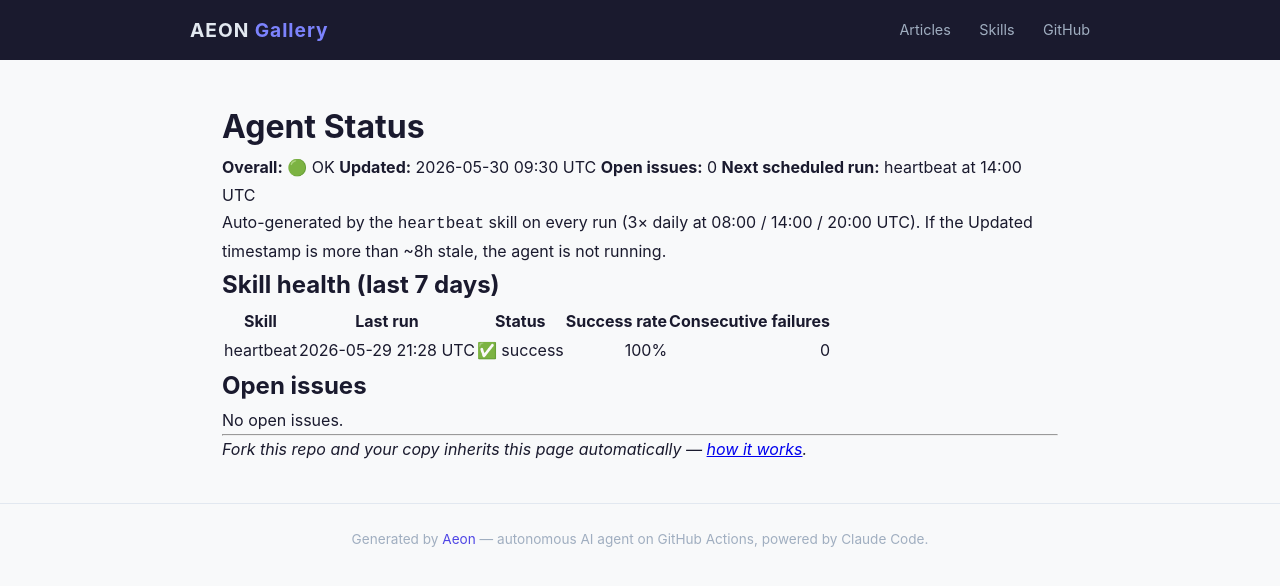
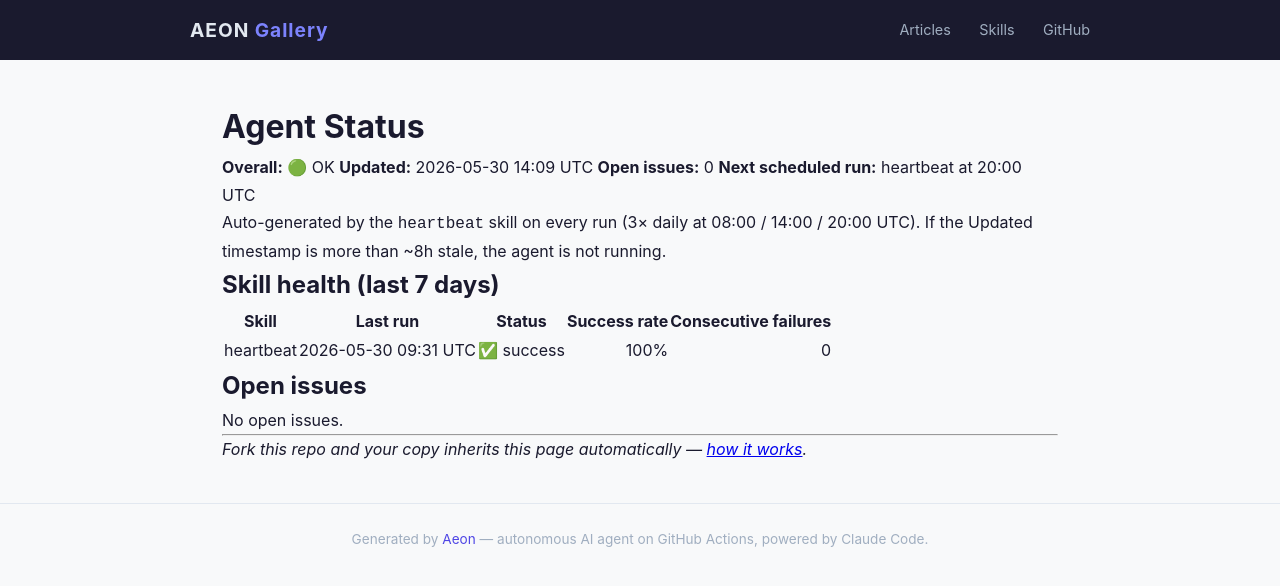
Before and after one commit to amaz98/maz-aeon, a Jekyll site: the page built from docs/status.md, in a window 1280 px wide. Shown: the top 586 px of the page. Built offline with Jekyll 4.4.1, drawn with Linux system fonts in a browser that asks for light colours.

Commit message:
chore(heartbeat): auto-commit 2026-05-30

```diff
--- a/docs/status.md
+++ b/docs/status.md
@@ -7,9 +7,9 @@ permalink: /status/
 # Agent Status
 
 **Overall:** 🟢 OK
-**Updated:** 2026-05-30 09:30 UTC
+**Updated:** 2026-05-30 14:09 UTC
 **Open issues:** 0
-**Next scheduled run:** heartbeat at 14:00 UTC
+**Next scheduled run:** heartbeat at 20:00 UTC
 
 Auto-generated by the `heartbeat` skill on every run (3× daily at 08:00 / 14:00 / 20:00 UTC). If the Updated timestamp is more than ~8h stale, the agent is not running.
 
@@ -17,7 +17,7 @@ Auto-generated by the `heartbeat` skill on every run (3× daily at 08:00 / 14:00
 
 | Skill | Last run | Status | Success rate | Consecutive failures |
 |-------|----------|--------|-------------:|---------------------:|
-| heartbeat | 2026-05-29 21:28 UTC | ✅ success | 100% | 0 |
+| heartbeat | 2026-05-30 09:31 UTC | ✅ success | 100% | 0 |
 
 ## Open issues
 
--- a/memory/token-usage.csv
+++ b/memory/token-usage.csv
@@ -21,3 +21,4 @@ date,skill,model,input_tokens,output_tokens,cache_read,cache_creation
 2026-05-28,heartbeat,claude-opus-4-7,11,5536,253889,32449
 2026-05-29,heartbeat,claude-opus-4-7,16,9153,536038,35257
 2026-05-30,heartbeat,claude-opus-4-7,12,4675,353076,31832
+2026-05-30,heartbeat,claude-opus-4-7,12,4143,353314,30390
```
Also changed, not shown: memory/logs/2026-05-30.md (+9 -0 lines), .outputs/heartbeat.md.
